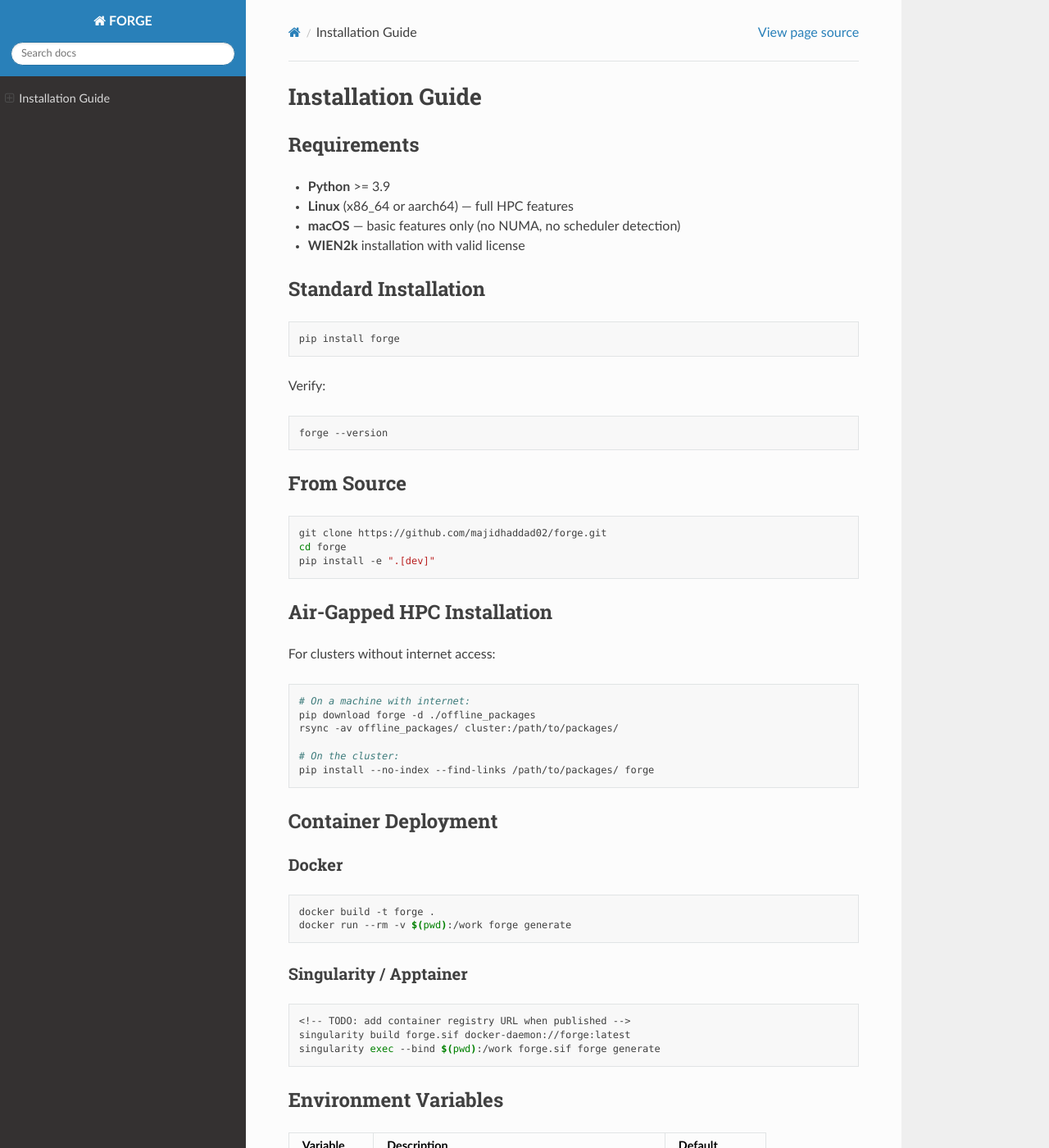
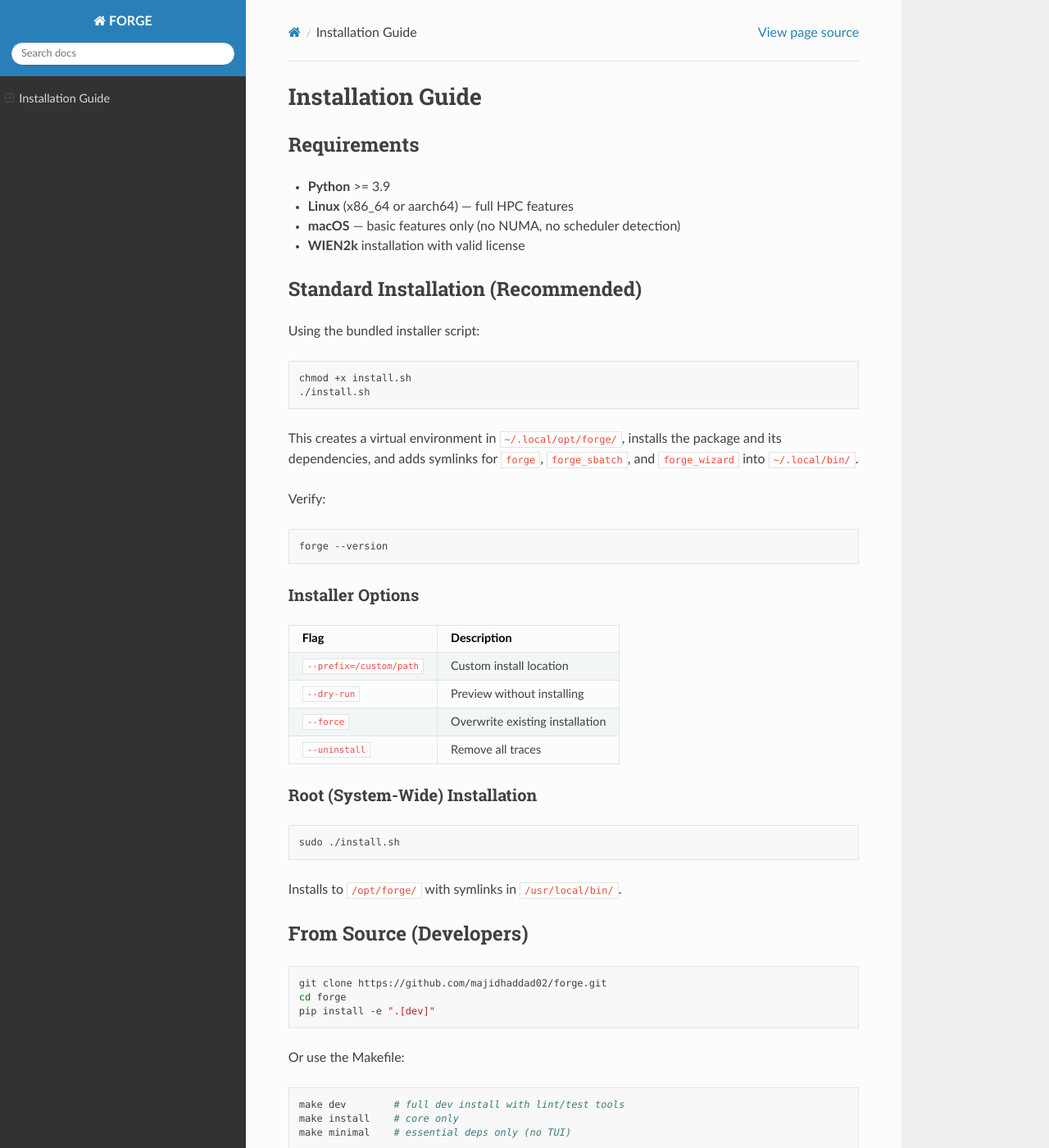
Before and after one commit to majidhaddad02/wien2k_gen, a Sphinx documentation site: the page built from docs/installation.md, in a window 1280 px wide and 1400 px high. Shown: the whole window at 82% size. Built offline with Sphinx 7.4.7 and the Read the Docs theme 3.1.0, drawn with Linux system fonts in a browser that asks for light colours; some of the changed text lies outside the part shown.

Commit message:
docs: fix installation guide — use install.sh as primary method
Removed 'pip install forge' (not on PyPI). Moved 'pip install -e' to
developer section. install.sh is now the recommended installation path
with full options table (--prefix, --dry-run, --force, --uninstall).
Also fixed air-gapped section to reference install.sh offline mode.

````diff
--- a/docs/installation.md
+++ b/docs/installation.md
@@ -7,18 +7,42 @@
 - **macOS** — basic features only (no NUMA, no scheduler detection)
 - **WIEN2k** installation with valid license
 
-## Standard Installation
+## Standard Installation (Recommended)
+
+Using the bundled installer script:
 
 ```bash
-pip install forge
+chmod +x install.sh
+./install.sh
 ```
+
+This creates a virtual environment in `~/.local/opt/forge/`, installs the
+package and its dependencies, and adds symlinks for `forge`, `forge_sbatch`,
+and `forge_wizard` into `~/.local/bin/`.
 
 Verify:
 ```bash
 forge --version
 ```
 
-## From Source
+### Installer Options
+
+| Flag | Description |
+|------|-------------|
+| `--prefix=/custom/path` | Custom install location |
+| `--dry-run` | Preview without installing |
+| `--force` | Overwrite existing installation |
+| `--uninstall` | Remove all traces |
+
+### Root (System-Wide) Installation
+
+```bash
+sudo ./install.sh
+```
+
+Installs to `/opt/forge/` with symlinks in `/usr/local/bin/`.
+
+## From Source (Developers)
 
 ```bash
 git clone https://github.com/majidhaddad02/forge.git
@@ -26,18 +50,29 @@
 pip install -e ".[dev]"
 ```
 
+Or use the Makefile:
+```bash
+make dev        # full dev install with lint/test tools
+make install    # core only
+make minimal    # essential deps only (no TUI)
+```
+
 ## Air-Gapped HPC Installation
 
-For clusters without internet access:
+For clusters without internet access — use the installer's offline mode:
 
 ```bash
 # On a machine with internet:
-pip download forge -d ./offline_packages
-rsync -av offline_packages/ cluster:/path/to/packages/
+pip download -r requirements/core.txt -d ./offline_packages
+rsync -av . cluster:/path/to/forge/
 
 # On the cluster:
-pip install --no-index --find-links /path/to/packages/ forge
+cd /path/to/forge
+./install.sh
 ```
+
+The installer auto-detects the `offline_packages/` directory and installs
+from local wheels when no network is available.
 
 ## Container Deployment
 
````
